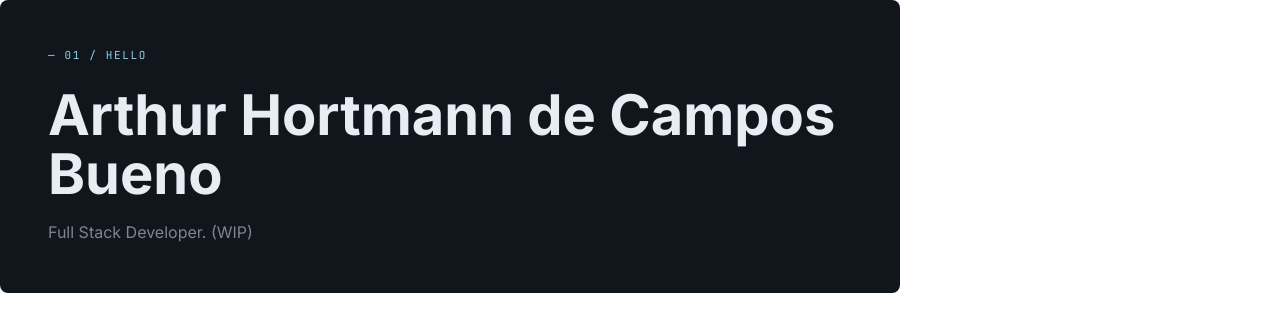
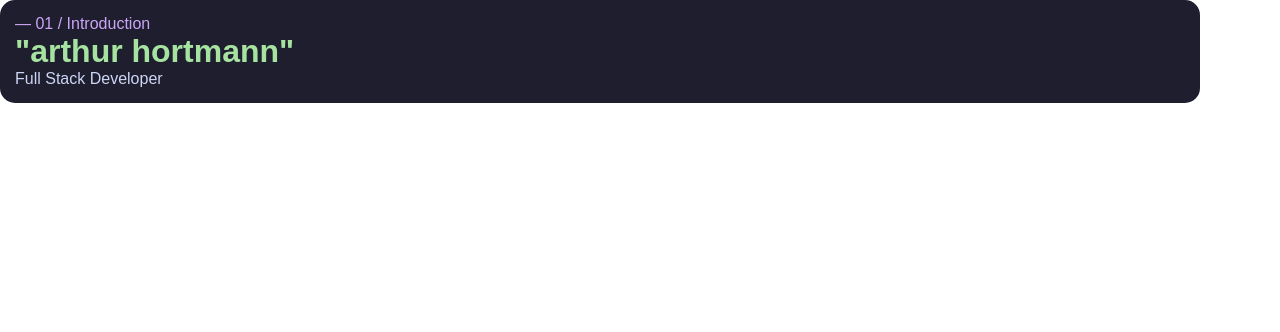
Before and after one commit to hortma/hortma, a website: page src/hero.html in a window 1280 px wide. Drawn offline with Linux system fonts and the light colour scheme; a web font is replaced by a local one.

Commit message:
feat: Added Catppuccin theme coloring

```diff
--- a/scripts/render.js
+++ b/scripts/render.js
@@ -14,7 +14,7 @@ mkdirSync(OUT, { recursive: true });
 const files = readdirSync(SRC).filter((f) => f.endsWith(".html"));
 const browser = await chromium.launch();
 const page = await browser.newPage({
-  viewport: { width: 1000, height: 800 },
+  viewport: { width: 1200, height: 800 },
   deviceScaleFactor: 2, // crisp on retina screens
 });
 
@@ -22,7 +22,7 @@ const rendered = [];
 
 for (const file of files) {
   // reset the viewport so the previous card's size doesn't leak into this page
-  await page.setViewportSize({ width: 1000, height: 800 });
+  await page.setViewportSize({ width: 1200, height: 800 });
   await page.goto(pathToFileURL(resolve(SRC, file)).href);
   await page.waitForLoadState("networkidle");
   await page.evaluate(() => document.fonts.ready);
--- /dev/null
+++ b/src/hero.css
@@ -0,0 +1,65 @@
+:root {
+    /* Catppuccin Theme */
+    --color__rosewater: rgb(245, 224, 220);
+    --color__flamingo: rgb(242, 205, 205);
+    --color__pink: rgb(245, 194, 231);
+    --color__mauve: rgb(203, 166, 247);
+    --color__red: rgb(243, 139, 168);
+    --color__maroon: rgb(235, 160, 172);
+    --color__peach: rgb(250, 179, 135);
+    --color__yellow: rgb(249, 226, 175);
+    --color__green: rgb(166, 227, 161);
+    --color__teal: rgb(148, 226, 213);
+    --color__sky: rgb(137, 220, 235);
+    --color__sapphire: rgb(116, 199, 236);
+    --color__blue: rgb(137, 180, 250);
+    --color__lavender: rgb(180, 190, 254);
+    --color__text: rgb(205, 214, 244);
+    --color__subtext-1: rgb(186, 194, 222);
+    --color__subtext-0: rgb(166, 173, 200);
+    --color__overlay-2: rgb(147, 153, 178);
+    --color__overlay-1: rgb(127, 132, 156);
+    --color__overlay-0: rgb(108, 112, 134);
+    --color__surface-2: rgb(88, 91, 112);
+    --color__surface-1: rgb(69, 71, 90);
+    --color__surface-0: rgb(49, 50, 68);
+    --color__base: rgb(30, 30, 46);
+    --color__mantle: rgb(24, 24, 37);
+    --color__crust: rgb(17, 17, 27);
+
+    --border-radius-m: 15px;
+
+    --padding-m: 15px;
+}
+
+* {
+    box-sizing: border-box;
+    margin: 0;
+    padding: 0;
+
+    font-family: "Cascadia Code", sans-serif;
+    font-optical-sizing: auto;
+}
+
+body {
+    background-color: transparent;
+}
+
+p {
+    color: var(--color__text);
+}
+
+.label {
+    color: var(--color__mauve);
+}
+
+.string {
+    color: var(--color__green);
+}
+
+#card {
+    width: 1200px;
+    background-color: var(--color__base);
+    border-radius: var(--border-radius-m);
+    padding: var(--padding-m);
+}
--- a/src/hero.html
+++ b/src/hero.html
@@ -4,17 +4,17 @@
 <head>
   <meta charset="utf-8" />
   <link rel="preconnect" href="https://fonts.googleapis.com">
-  <link
-    href="https://fonts.googleapis.com/css2?family=Inter:wght@300;400;700&family=JetBrains+Mono:wght@400&display=swap"
+  <link rel="preconnect" href="https://fonts.gstatic.com" crossorigin>
+  <link href="https://fonts.googleapis.com/css2?family=Cascadia+Code:ital,wght@0,200..700;1,200..700&display=swap"
     rel="stylesheet">
-  <link rel="stylesheet" href="style.css">
+  <link rel="stylesheet" href="hero.css">
 </head>
 
 <body>
   <div id="card">
-    <div class="label">— 01 / Hello</div>
-    <h1>Arthur Hortmann de Campos Bueno</h1>
-    <p>Full Stack Developer. (WIP)</p>
+    <div class="label">— 01 / Introduction</div>
+    <h1 class="string">"arthur hortmann"</h1>
+    <p>Full Stack Developer</p>
   </div>
 </body>
 
--- a/src/style.css
+++ /dev/null
@@ -1,49 +0,0 @@
-  :root {
-      --card: #11161d;
-      --text: #e6edf3;
-      --muted: #7d8590;
-      --accent: #8ed1e6;
-  }
-
-  * {
-      box-sizing: border-box;
-      margin: 0;
-      padding: 0;
-  }
-
-  body {
-      background: transparent;
-      font-family: "Inter", system-ui, sans-serif;
-      color: var(--text);
-  }
-
-  /* The renderer screenshots this element only */
-  #card {
-      width: 900px;
-      padding: 48px;
-      background: var(--card);
-      border-radius: 8px;
-  }
-
-  .label {
-      font-family: "JetBrains Mono", ui-monospace, monospace;
-      font-size: 11px;
-      letter-spacing: 0.15em;
-      text-transform: uppercase;
-      color: var(--accent);
-      margin-bottom: 24px;
-  }
-
-  h1 {
-      font-size: 56px;
-      font-weight: 700;
-      line-height: 1.05;
-      margin-bottom: 16px;
-  }
-
-  p {
-      font-size: 16px;
-      line-height: 1.6;
-      color: var(--muted);
-      max-width: 560px;
-  }
```
